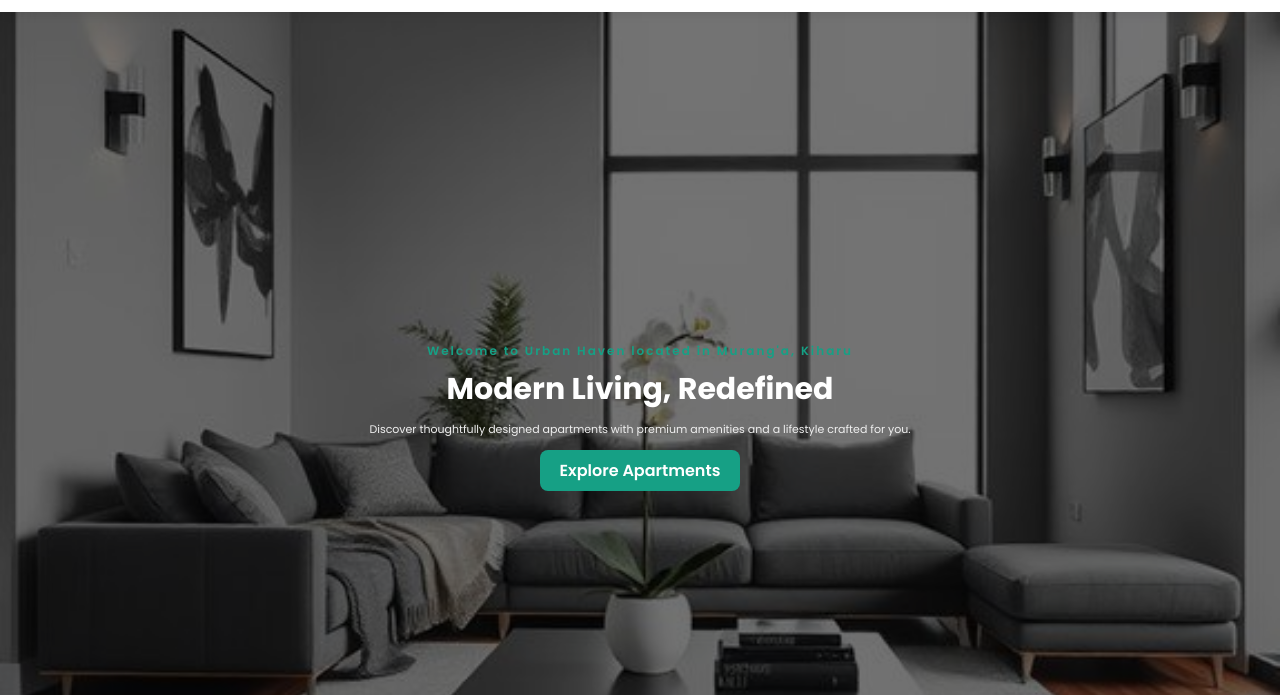
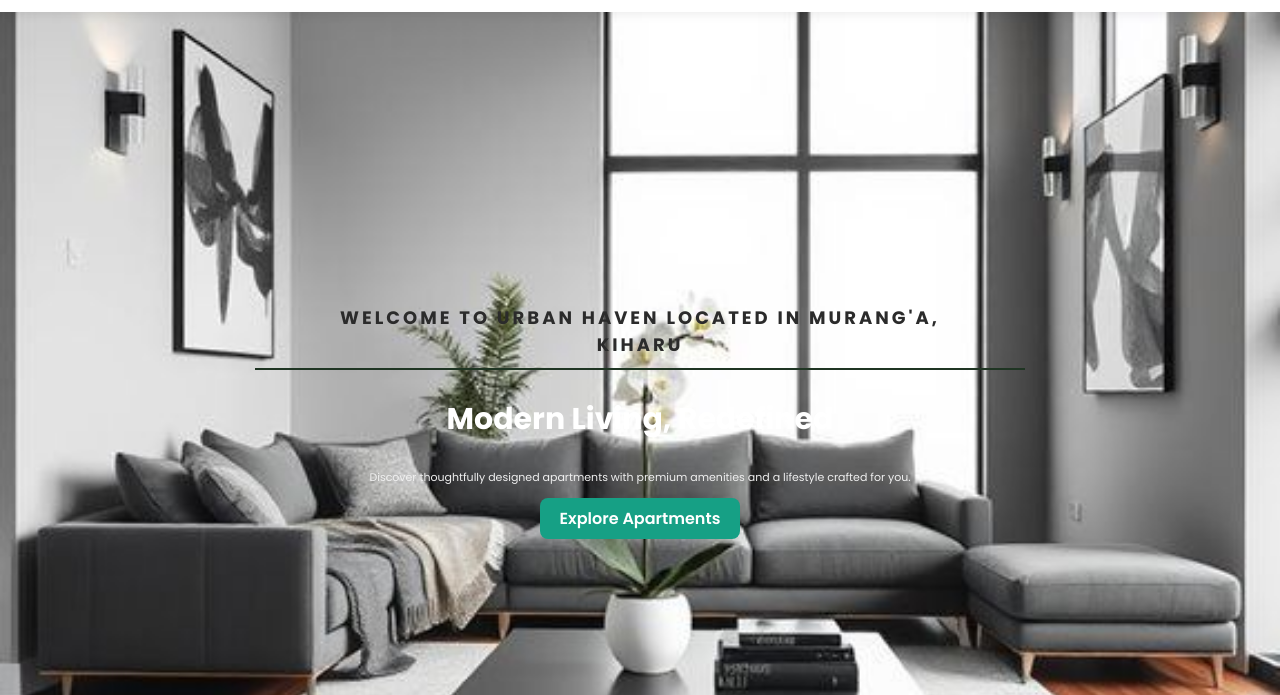
Before and after one commit to de-scientist/urban-haven, a website built with Vite: page index.html in a window 1280 px wide. Shown: the part 105-800 px from the top of the page. Built offline with nearby package versions, Linux system fonts and the light colour scheme.

Commit message:
update the page

```diff
--- a/index.html
+++ b/index.html
@@ -82,7 +82,6 @@
     <!-- Hero section -->
     <section class="hero-slider" id="home">
   <div class="hero-slide active" style="background-image: url('./src/images/urban-hero1.jpg');">
-    <div class="hero-overlay"></div>
     <div class="hero-content">
       <p class="hero-subtitle">Welcome to Urban Haven located in Murang'a, Kiharu</p>
       <h1 class="hero-title">Modern Living, Redefined</h1>
--- a/src/style.css
+++ b/src/style.css
@@ -157,8 +157,11 @@ body {
 /* End of Header stylings */
 
 /* Hero section stylings */
-/* Hero Slider Base */
 .hero-slider {
+  --hero-section-gradient: rgba(0, 0, 0, 0.8);
+  background:
+    linear-gradient(var(--hero-section-gradient), var(--hero-section-gradient)),
+    url(./images/hero-bg.jpg);
   position: relative;
   height: 100vh;
   overflow: hidden;
@@ -202,17 +205,23 @@ body {
 }
 
 .hero-subtitle {
-  font-size: 1.2rem;
-  letter-spacing: 2px;
-  color: #16a085;
-  font-weight: 600;
+  font-size: 1.8rem;
+  letter-spacing: 3px;
+  color: var(--color-black);
+  text-transform: uppercase;
+  border-bottom: 2px solid var(--color-primary-dark);
+  padding: 1rem 5rem;
+  text-align: center;
+  font-weight: 700;
   margin-bottom: 1rem;
 }
 
 .hero-title {
+  color: var(--color-white);
+  text-transform: capitalize;
   font-size: 3rem;
-  font-weight: 700;
-  margin-bottom: 1.2rem;
+  text-align: center;
+  margin: 3rem 0;
   line-height: 1.3;
 }
 
```
Also changed, not shown: src/images/hero-bg.jpg (added).
